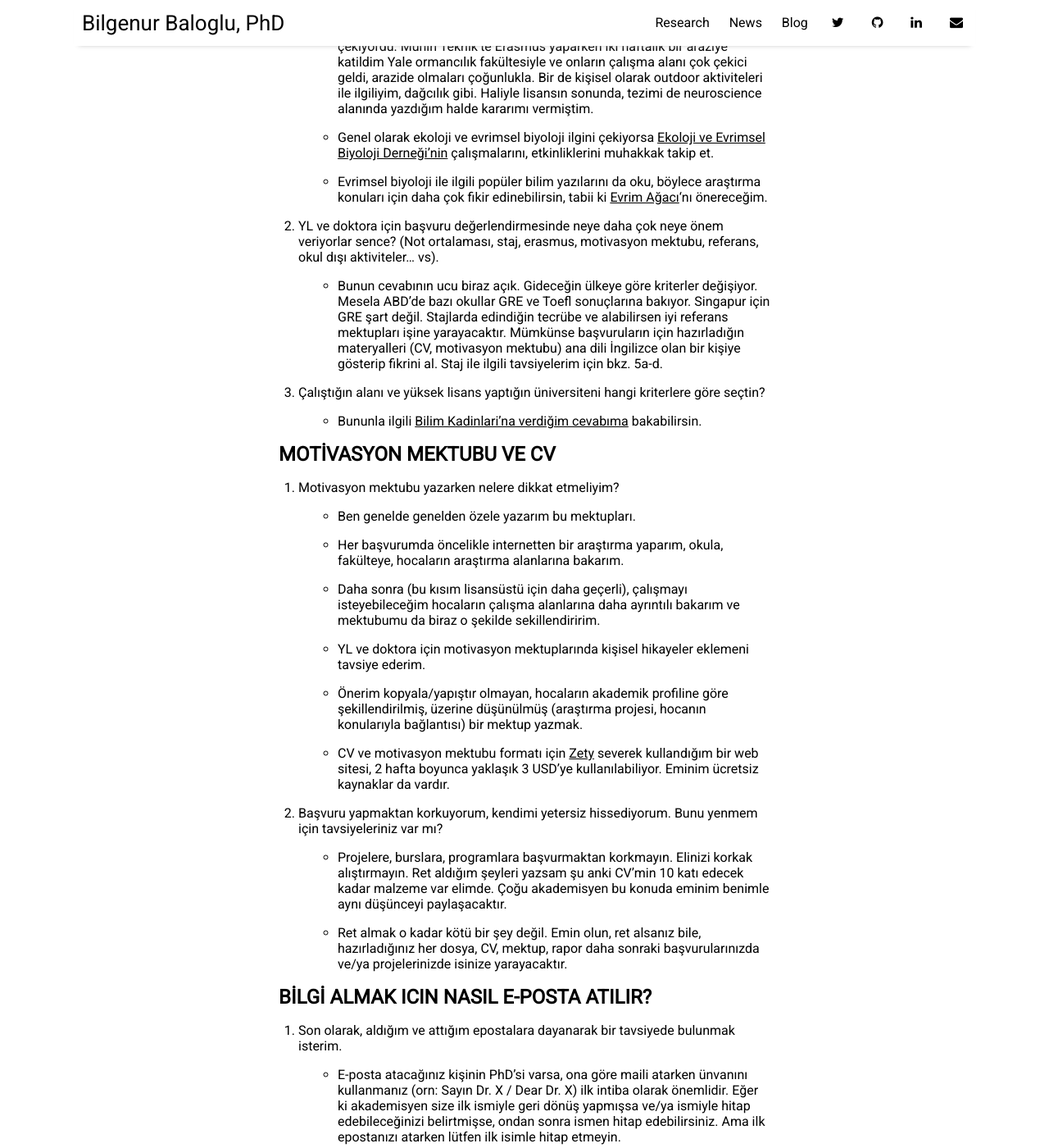
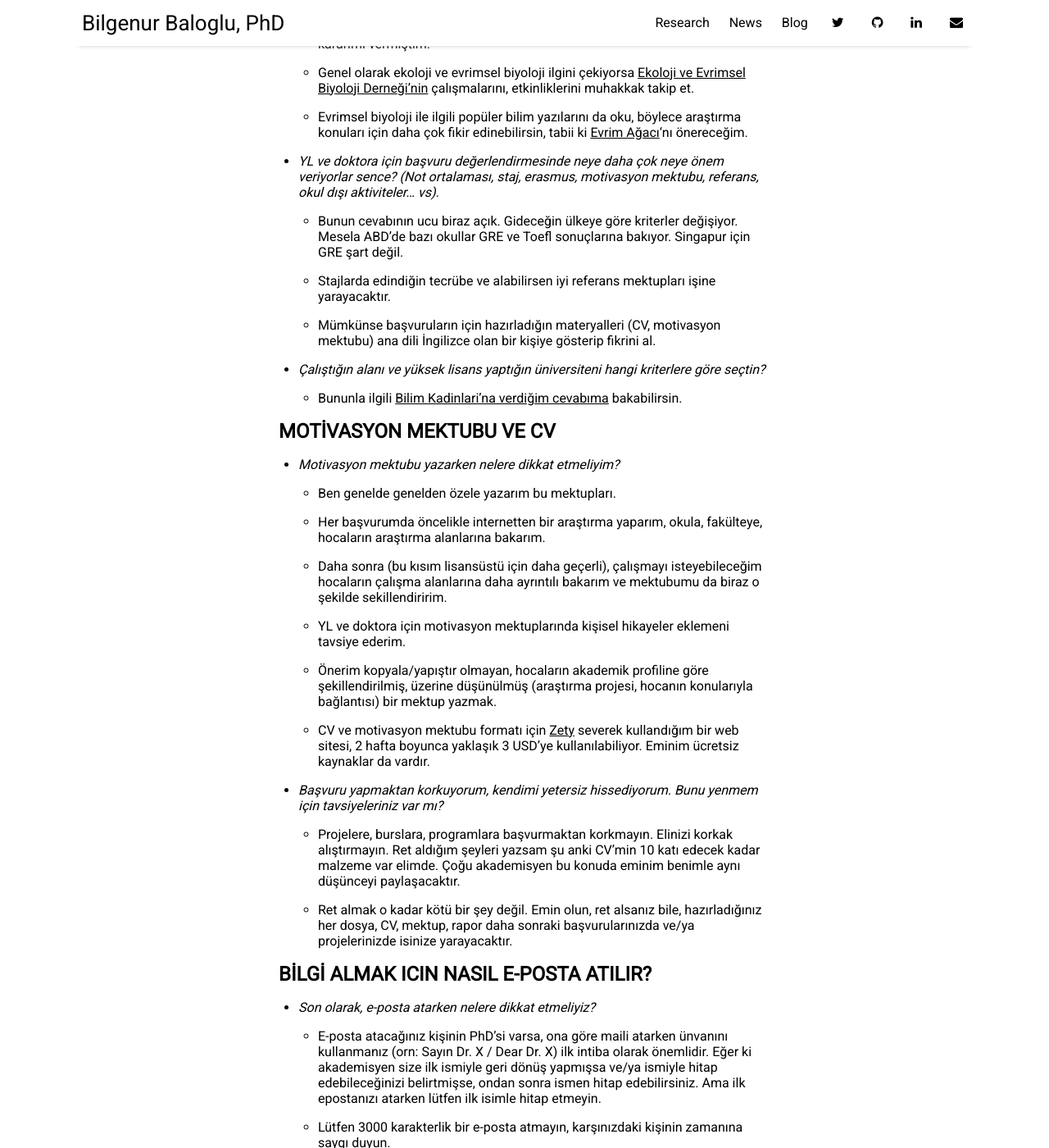
Before and after one commit to BBaloglu/bbaloglu.github.io, a Jekyll site: the page built from _posts/2020-07-07-Mentorship.md, in a window 1280 px wide and 1400 px high, scrolled down 4477 px. Shown: the whole window at 82% size. Built offline with Jekyll 4.4.1, drawn with Linux system fonts in a browser that asks for light colours; nearby versions of some CDN libraries; some of the changed text lies outside the part shown.

Commit message:
Update 2020-07-07-Mentorship.md

```diff
--- a/_posts/2020-07-07-Mentorship.md
+++ b/_posts/2020-07-07-Mentorship.md
@@ -3,41 +3,42 @@ title: "LİSE VE ÜNİVERSİTE ÖĞRENCİLERİNE AKADEMİK BAŞARI İÇİN TAVS
 author: "Bilgenur Baloglu"
 layout: post
 categories: blog
-tags: [mentorship, Turkish, high school, academia]
+tags: [mentorship, Turkish, high school]
 ---
 
-<img src="https://github.com/BBaloglu/bbaloglu.github.io/blob/master/assets/img/pasadena-JPL-nextgoal.jpg" width="700px">
+<img src="https://github.com/BBaloglu/bbaloglu.github.io/blob/master/assets/img/pasadena-JPL-nextgoal.jpg">
 
 Merhaba arkadaşlar! Enerji dolu, idealleri olan pek çok öğrenciden farklı mecralar üzerinden e-posta aldım. Bir kısmınıza geri dönüş yaptım, cevap yazamadıklarım da çok olmuştur. Bu nedenle bu yazıyı yazıp sorularınıza toplu cevap verme ihtiyacı duydum. Soruları biraz daha genel hale getirip tek tek cevapladım. Farkedeceğiniz üzere aynı cevapları farklı sorular için verdiğim oldu. İlk etapta mentörlük yaptığım [StarDust Squad](https://www.instagram.com/stardustsquad_/?igshid=7lz5us6syt4i) öğrencileri için yazmayı düşünürken daha fazla kişinin faydalanabileceğini düşündüğüm için buradan paylaşmaya karar verdim. Umarım işinize yarar ve işine yarayacağını düşündüğünüz kişilerle paylaşırsınız.
 
 ## LİSANS TAVSİYELERİ
 
-1. Üniversite seçerken hangi kriterlere önem vermeliyim? Akademik kadro mu (başarıları, yayınları, makaleleri vb.) mi yurt dışı imkanları mı (zaten İngilizce okumayı düşünüyorum) gibi kriterler üzerinden ne yorum yaparsınız?
++ _Üniversite seçerken hangi kriterlere önem vermeliyim? Akademik kadro mu (başarıları, yayınları, makaleleri vb.) mi yurt dışı imkanları mı (zaten İngilizce okumayı düşünüyorum) gibi kriterler üzerinden ne yorum yaparsınız?_
    * Akademik kısmı düşünmek için belki erken olabilir, sonuçta o noktada okul başarısı değil, çalışmak istediğin hocanın yayınları, tanınırlığı vs önemli.
    * Şimdiden neyi çalışmak istediğini biliyorsan (genel de olsa) hoca spesifik bakabilirsin.
    * Yurt dışı imkanları için lisans yaparken yurt dışında tecrübe kazanmak açısından üniversitenin değişim programı anlaşmaları onemli. Farklı ülkelerle staj, Erasmus anlaşmaları var mi, bunlara bak.
-2. Bana bölüme başlamadan veya ilk yıllarımda ne önerirsiniz (Kod/yazılım öğrenmek, stajlar, okunacak kitap, makale vb.) yani kendime ne katarsam gelecekte akademik kariyerimde bunların faydasını görürüm? Ve alan olarak her ne kadar erken olsa da evrimsel biyoloji üzerine çalışmayı düşünüyorum ya da en azından o alana yakın görüyorum kendimi. Belki verebileceğiniz tavsiyeleri buna göre şekillendirebilirsiniz.
++ _Bana bölüme başlamadan veya ilk yıllarımda ne önerirsiniz (Kod/yazılım öğrenmek, stajlar, okunacak kitap, makale vb.) yani kendime ne katarsam gelecekte akademik kariyerimde bunların faydasını görürüm? Ve alan olarak her ne kadar erken olsa da evrimsel biyoloji üzerine çalışmayı düşünüyorum ya da en azından o alana yakın görüyorum kendimi. Belki verebileceğiniz tavsiyeleri buna göre şekillendirebilirsiniz._
    * Kesinlikle kod/yazılım/biyoenformatiğe eğil. Python ve R öğren.
    * Stajların için önerim eğer evrimsel biyoloji diyorsan o alana odaklanman. Ben çeşitli lablarda çalıştım ama yıllardır akademide olmanın verdiği tecrübe bir alana odaklanmanın uzun vadede daha çok başarı getirdiği. Bu tabii kişisel görüşüm.
    * Kitap için ilk aklıma gelen E.O.Wilson'dan 'Letters to a young scientist.' Onun dışında geçen sene okuyup etkilendiğim kitap Angela Saini’den Inferior. Okuduğum kitapları [Goodreads hesabıma](https://www.goodreads.com/user/show/15347926-bilgenur-balo-lu) ekliyorum.
    * Twitter'da aktif bir şekilde araştırmaları takip edebilir, ilgilendiğin konularda güncel bloglara bakabilirsin.
-   * Makale de ilgi alanına bağlı. Evrimsel biyoloji derya deniz bir alan. İlgini çekiyorsa o alanda okumalar yapabilirsin. Benim alanım moleküler ekoloji diye geçiyor. Araştırma projelerim hakkında fikir almak istersen [web sitemdeki projelerime](https://bbaloglu.github.io/pages/research.html) ve [Bilim.org’da yazdığım yazılara](https://www.bilim.org/author/bilgenurbaloglu/) bir göz atabilirsin.
+   * Makale de ilgi alanına bağlı. Evrimsel biyoloji derya deniz bir alan. İlgini çekiyorsa o alanda okumalar yapabilirsin. Benim alanım moleküler ekoloji diye geçiyor.
+   * Araştırma projelerim hakkında fikir almak istersen [web sitemdeki projelerime](https://bbaloglu.github.io/pages/research.html) ve [Bilim.org’da yazdığım yazılara](https://www.bilim.org/author/bilgenurbaloglu/) bir göz atabilirsin.
 
 ## DİL ÖĞRENME
 
-3. Dil konusunda da tavsiyelere açığım.
++ _Dil konusunda da tavsiyelere açığım._
    * İngilizce'yi elinden geldiğince iyi öğren. Twitter güzel bir mecra, orada alandaki isimleri takip edersen hem dilini geliştirmek kolaylaşır, hem de çıkan yayınlar için ilk elden bilgi alırsın.
    * Dil için önerim bol bol yabancı kaynak/roman/makale okuman. Bir de tabii gittiğin okulda değişim programına katıl imkanın olursa. Ben Almanya'da TUM'de bir sene eğitim aldım, o sene baya önemliydi benim için Almanca öğrenmek açısından.
    * Onun dışında BEST programına da bir göz at, ilgini çekerse üniversitendeki [BEST](https://www.best.eu.org/index.jsp) etkinliklerinin organizasyonunda görev al, bütün bunlar da dilini geliştirmeye katkı sağlayacaktır.
 
 ## NOT ORTALAMASI
 
-4. Okul sürecinde özellikle beni etkileyen bir sorunum da not ortalaması, ilerleyen dönemlerde lisanstaki not ortalamam ne kadar önemli olacak?
++ _Okul sürecinde özellikle beni etkileyen bir sorunum da not ortalaması, ilerleyen dönemlerde lisanstaki not ortalamam ne kadar önemli olacak?_
    * Ortalama önemli olmakla beraber tek kriter değil. Kendini nasıl ifade ettiğin, başvuru belgelerin, mülakattaki halin vs. hepsi bir faktör.
 
 ## STAJ TAVSİYELERİ
 
-5. Bu yaz staj yapacağım ve staj yapmak için bana en çok katkı sağlayacak yer üniversite laboratuvarları midir? Siz nasıl yapmıştınız?
++ _Bu yaz staj yapacağım ve staj yapmak için bana en çok katkı sağlayacak yer üniversite laboratuvarları midir? Siz nasıl yapmıştınız?_
    * Ne istediğini anlamak açısından staj tecrübesi bana kalırsa önemli ve bu konuda girişkenlik onemli. Çeşitli enstitülerden belli hocalar belirleyip e-posta at. Cevap alamazsan pes etme, yine yaz.
    * Ortalamaya ilk etapta baktıklarını sanmam, elinde iyi düzenlenmiş bir CV'n olsun ama.
    * Üniversitende asistanlık yapabilirsin belki, kendini düşündüğün alanda kullanılan teknikler için geliştirebilirsin, mesela bir programlama dili öğrenmek gibi, eğer biyoenformatik bağlantılı bir şeyler yapmak istersen.
@@ -45,20 +46,20 @@ Merhaba arkadaşlar! Enerji dolu, idealleri olan pek çok öğrenciden farklı m
 
    ## EKOLOJİ İÇİN NEREDEN BAŞLAYAYIM?
 
-6. Ekoloji alanında uzmanlaşmak istiyorum o yüzden size sormak istedim, herhangi bir tavsiyeniz olur mu? Ayrıca bir hocayla görüştüğümde ekolog olmak istiyorsan biyoloji bölümünde okuman gerekiyor tarzında şeyler duydum, bu doğru mu?
++ _Ekoloji alanında uzmanlaşmak istiyorum o yüzden size sormak istedim, herhangi bir tavsiyeniz olur mu? Ayrıca bir hocayla görüştüğümde ekolog olmak istiyorsan biyoloji bölümünde okuman gerekiyor tarzında şeyler duydum, bu doğru mu?_
    * Stajlara ağırlık vermeni, arazi tecrübesi kazanmanı öneririm. KuzeyDoğa Derneği'nin çalışmalarına göz atabilir, onlarla gönüllü çalışmalara katılabilirsin. İTÜ’den mezun olduktan sonra [KuzeyDoga Derneği'nde](https://www.kuzeydoga.net/) iki ay kadar gönüllü çalıştım, orada da Cagan Sekercioglu ve Sean Anderson'un tecrübelerinden baya yararlandım, dernek benim için oldukça verimli oldu, hem Türkiye'deki diğer derneklerden kişilerle kurduğum bağlantılar anlamında, hem [Bilim.org'a yazmaya o dönemde başlamam dolayısıyla](https://www.bilim.org/kuyucuk-golu-sulak-alan-restorasyon-projesi/) hem de ne yapmak istediğimi kafamda netleştirdiği için.
    * Hacettepe ve ODTÜ’deki biyoloji bölümlerinde daha ekoloji ağırlıklı dersler alman mümkün ama MBG okuyup da ekoloji, moleküler ekoloji ve benzeri alanlara kayman mümkün.
-   * Her halükarda kodlamaya ağırlık vermeni öneririm. R ve Python öğrenilmesi gereken araçlardan ikisi. Udemy ve Coursera'da ücretsiz pek çok ders var. Bkz. 11c.
+   * Her halükarda kodlamaya ağırlık vermeni öneririm. R ve Python öğrenilmesi gereken araçlardan ikisi. Udemy ve Coursera'da ücretsiz pek çok ders var.
    * Ekolojinin de farklı dalları var, mesela modelleme bir seçenek olabilir ilerisi için. Bu alanda pek çok proje görüyorum.
-7. Ben ekoloji çalışmaya karar verdim ama sorun şu ki şu an biraz kaybolmuş durumdayım. Çünkü ne yapmam gerektiğini ya da nereden başlamam gerektiğini bilmiyorum. Şimdiden bir şeyler öğrenmem gerektiğini bir şekilde başlamam gerektiğini düşünüyorum. Bununla ilgili tavsiyelerine açığım.
-   * Staj onemli. Bunun için bkz. 5a.
++ _Ben ekoloji çalışmaya karar verdim ama sorun şu ki şu an biraz kaybolmuş durumdayım. Çünkü ne yapmam gerektiğini ya da nereden başlamam gerektiğini bilmiyorum. Şimdiden bir şeyler öğrenmem gerektiğini bir şekilde başlamam gerektiğini düşünüyorum. Bununla ilgili tavsiyelerine açığım._
+   * Staj önemli. Yukarda ayrıntılı yazdım.
    * Ortalamaya ilk etapta baktıklarını sanmam, elinde iyi düzenlenmiş bir CV'n olsun ama.
    * Türkiye'de iken asistanlık falan yapabilirsin belki, kendini düşündüğün alanda kullanılan teknikler için geliştirebilirsin, ne bileyim bir programlama dili öğrenmek gibi eğer biyoenformatik bağlantılı bir şeyler yapmak istersen.
    * Ne yapmak istediğini su anda bilmiyor olabilirsin ama tecrübelerinle şekillenecek. Kendini geliştirmeye bak, farklı lablara gir çık, saha da olsun dersen mesela KuzeyDoğa'da çalışmalara katıl.
 
 ## KODLAMA VE YAZILIM
 
-8. Lisansın sonlarına geldiğim için acaba ne yapmalıyım, kendimi nasıl geliştirmeliyim, hangi alanda ilerlemeliyim gibi sorular döngüsünde buldum kendimi. Bu yollardan hem de aynı okuldan geçmiş biri olarak, kendimi geliştirebilmem için nasıl tavsiyeler verebilirsiniz?
++ _Lisansın sonlarına geldiğim için acaba ne yapmalıyım, kendimi nasıl geliştirmeliyim, hangi alanda ilerlemeliyim gibi sorular döngüsünde buldum kendimi. Bu yollardan hem de aynı okuldan geçmiş biri olarak, kendimi geliştirebilmem için nasıl tavsiyeler verebilirsiniz?_
    * Biyoinformatik alanında kendini geliştirmeni şiddetle tavsiye ederim, ben hâlâ online dersler alıyorum.
    * Devir sadece biyolojik bilgi üretme devri değil, analizini yapabilmek de onemli. Sadece öğrenmek değil öğretmek de bu süreçte oldukça faydalı olacaktır. Mesela ben lisanstayken EMBL Heidelberg'de Peer Bork’un grubunda bir staj yaptım, döndükten sonra lisanstan bir arkadaşım ile ITU MBG'de haftalık biyoinformatik çalıştayı başlattık, önce kendimiz çalışıp sonra da interaktif bir şekilde belli biyoenformatik araç ve veritabanlarını (BLAST, ENSEMBL, PDB gibi) öğretiyorduk. Mesela sen de bir çalıştayın liderliğini yapabilirsin. Öğretmek veya anlatmak için öğrenmek bana kalırsa en etkili öğrenme yollarından birisi.
    * Önerebileceğim birkaç Python dersi
@@ -67,37 +68,38 @@ Merhaba arkadaşlar! Enerji dolu, idealleri olan pek çok öğrenciden farklı m
       * Caltech’teki bir bootcamp’ten daha üst düzey [bir ders](http://justinbois.github.io/bootcamp/2019/schedule.html). Ben oldukça faydalı buldum.
       * Burada da Python ile ilgili [ücretsiz kaynaklar](http://justinbois.github.io/bootcamp/2019/resources.html) var.
    * R için UC Irvine’den Dr. Mine Doğucu’nun kurduğu [bu web sitesi](https://www.learnr4free.com/) bir harika! Buradan pek çok farklı ve ücretsiz kaynağa ulaşabilirsiniz.
-9. Python öğrenmeye başlayınca çok zevkli gelmeye başladı ve boş vaktimi ona harcadım özellikle sağlık alanıyla ilgili verilerin incelendiği data setlerinde daha şevkle çalıştım. Bölümümü değiştirip değiştirmemekte kararsızım ama nörodejeneratif hastalıkların yapılarını da merak ettiğim için seviyorum. Sizce nasıl bir yol izlemeliyim? Erken tanı vs. gibi daha yazılım tarafında olmam mümkün müdür?
++ Python öğrenmeye başlayınca çok zevkli gelmeye başladı ve boş vaktimi ona harcadım özellikle sağlık alanıyla ilgili verilerin incelendiği data setlerinde daha şevkle çalıştım. Bölümümü değiştirip değiştirmemekte kararsızım ama nörodejeneratif hastalıkların yapılarını da merak ettiğim için seviyorum. Sizce nasıl bir yol izlemeliyim? Erken tanı vs. gibi daha yazılım tarafında olmam mümkün müdür?
    * Erken tanı/yazılım sorusu için cevabim: Neden olmasın? Bununla ilgili daha çok tecrübe edinmek istersen [Kaggle’daki](https://www.kaggle.com/) yarışmalara katılmanı öneririm. Pek çok medikal veritabanını orada bulmak mümkün ve yarışmalara katılmak hem iyi bir tecrübe olur, hem de kendini geliştirmeni kolaylaştırır.
-   * Python öğrenmek için tavsiyelerim ile ilgili bkz. 13c.
 
 ## LİSANSÜSTÜ BAŞVURULAR VE SEÇECEĞİM ALAN
 
-10. Seçmek istediğim alan konusunda kararsızım. Farklı alanlara ilgi duyuyorum. Bu konuda tavsiyeleriniz var mı?
++ _Seçmek istediğim alan konusunda kararsızım. Farklı alanlara ilgi duyuyorum. Bu konuda tavsiyeleriniz var mı?_
    * Ben de kararsız hissettim çoğu zaman. Ne yapmak istediğimden emin olamadım. Peki nasıl mi karar verdim alanıma? Oldukça çeşitli araştırma tecrübelerim var. Neuroscience'a ilgiliydim uzunca bir sure (lisans 1, 2, 3. yıl) ve hatta tezimi de sinirbilim alanında yazdım. Ama lab ağırlıklı çalışmayı istemiyordum ve ekoloji & evrimsel biyoloji alanı ilgimi çekiyordu. Münih Teknik'te Erasmus yaparken iki haftalık bir araziye katildim Yale ormancılık fakültesiyle ve onların çalışma alanı çok çekici geldi, arazide olmaları çoğunlukla. Bir de kişisel olarak outdoor aktiviteleri ile ilgiliyim, dağcılık gibi. Haliyle lisansın sonunda, tezimi de neuroscience alanında yazdığım halde kararımı vermiştim.
    * Genel olarak ekoloji ve evrimsel biyoloji ilgini çekiyorsa [Ekoloji ve Evrimsel Biyoloji Derneği'nin](http://www.ekoevo.org/en/) çalışmalarını, etkinliklerini muhakkak takip et.
    * Evrimsel biyoloji ile ilgili popüler bilim yazılarını da oku, böylece araştırma konuları için daha çok fikir edinebilirsin, tabii ki [Evrim Ağacı](https://evrimagaci.org/)'nı önereceğim.
-11. YL ve doktora için başvuru değerlendirmesinde neye daha çok neye önem veriyorlar sence? (Not ortalaması, staj, erasmus, motivasyon mektubu, referans, okul dışı aktiviteler... vs).
-   * Bunun cevabının ucu biraz açık. Gideceğin ülkeye göre kriterler değişiyor. Mesela ABD’de bazı okullar GRE ve Toefl sonuçlarına bakıyor. Singapur için GRE şart değil. Stajlarda edindiğin tecrübe ve alabilirsen iyi referans mektupları işine yarayacaktır. Mümkünse başvuruların için hazırladığın materyalleri (CV, motivasyon mektubu) ana dili İngilizce olan bir kişiye gösterip fikrini al. Staj ile ilgili tavsiyelerim için bkz. 5a-d.
-12. Çalıştığın alanı ve yüksek lisans yaptığın üniversiteni hangi kriterlere göre seçtin?
++ _YL ve doktora için başvuru değerlendirmesinde neye daha çok neye önem veriyorlar sence? (Not ortalaması, staj, erasmus, motivasyon mektubu, referans, okul dışı aktiviteler... vs)._
+   * Bunun cevabının ucu biraz açık. Gideceğin ülkeye göre kriterler değişiyor. Mesela ABD’de bazı okullar GRE ve Toefl sonuçlarına bakıyor. Singapur için GRE şart değil.
+   * Stajlarda edindiğin tecrübe ve alabilirsen iyi referans mektupları işine yarayacaktır.
+   * Mümkünse başvuruların için hazırladığın materyalleri (CV, motivasyon mektubu) ana dili İngilizce olan bir kişiye gösterip fikrini al.
++ _Çalıştığın alanı ve yüksek lisans yaptığın üniversiteni hangi kriterlere göre seçtin?_
    * Bununla ilgili [Bilim Kadinlari’na verdiğim cevabıma](https://twitter.com/bilimkadinlari/status/1219530380849680384) bakabilirsin.
 
 ## MOTİVASYON MEKTUBU VE CV
 
-13. Motivasyon mektubu yazarken nelere dikkat etmeliyim?
++ _Motivasyon mektubu yazarken nelere dikkat etmeliyim?_
    * Ben genelde genelden özele yazarım bu mektupları.
    * Her başvurumda öncelikle internetten bir araştırma yaparım, okula, fakülteye, hocaların araştırma alanlarına bakarım.
    * Daha sonra (bu kısım lisansüstü için daha geçerli), çalışmayı isteyebileceğim hocaların çalışma alanlarına daha ayrıntılı bakarım ve mektubumu da biraz o şekilde sekillendiririm.
    * YL ve doktora için motivasyon mektuplarında kişisel hikayeler eklemeni tavsiye ederim.
    * Önerim kopyala/yapıştır olmayan, hocaların akademik profiline göre şekillendirilmiş, üzerine düşünülmüş (araştırma projesi, hocanın konularıyla bağlantısı) bir mektup yazmak.
    * CV ve motivasyon mektubu formatı için [Zety](https://zety.com/) severek kullandığım bir web sitesi, 2 hafta boyunca yaklaşık 3 USD’ye kullanılabiliyor. Eminim ücretsiz kaynaklar da vardır.
-14. Başvuru yapmaktan korkuyorum, kendimi yetersiz hissediyorum. Bunu yenmem için tavsiyeleriniz var mı?
++ _Başvuru yapmaktan korkuyorum, kendimi yetersiz hissediyorum. Bunu yenmem için tavsiyeleriniz var mı?_
    * Projelere, burslara, programlara başvurmaktan korkmayın. Elinizi korkak alıştırmayın. Ret aldığım şeyleri yazsam şu anki CV'min 10 katı edecek kadar malzeme var elimde. Çoğu akademisyen bu konuda eminim benimle aynı düşünceyi paylaşacaktır.
    * Ret almak o kadar kötü bir şey değil. Emin olun, ret alsanız bile, hazırladığınız her dosya, CV, mektup, rapor daha sonraki başvurularınızda ve/ya projelerinizde isinize yarayacaktır.
 
 ## BİLGİ ALMAK ICIN NASIL E-POSTA ATILIR?
 
-15. Son olarak, aldığım ve attığım epostalara dayanarak bir tavsiyede bulunmak isterim.
++ _Son olarak, e-posta atarken nelere dikkat etmeliyiz?_
    * E-posta atacağınız kişinin PhD’si varsa, ona göre maili atarken ünvanını kullanmanız (orn: Sayın Dr. X / Dear Dr. X) ilk intiba olarak önemlidir. Eğer ki akademisyen size ilk ismiyle geri dönüş yapmışsa ve/ya ismiyle hitap edebileceğinizi belirtmişse, ondan sonra ismen hitap edebilirsiniz. Ama ilk epostanızı atarken lütfen ilk isimle hitap etmeyin.
    * Lütfen 3000 karakterlik bir e-posta atmayın, karşınızdaki kişinin zamanına saygı duyun.
    * İlk paragrafta kendinizi muhakkak tanıtın ve kısa bir cümle ile maili atma amacınızdan bahsedin.
```
